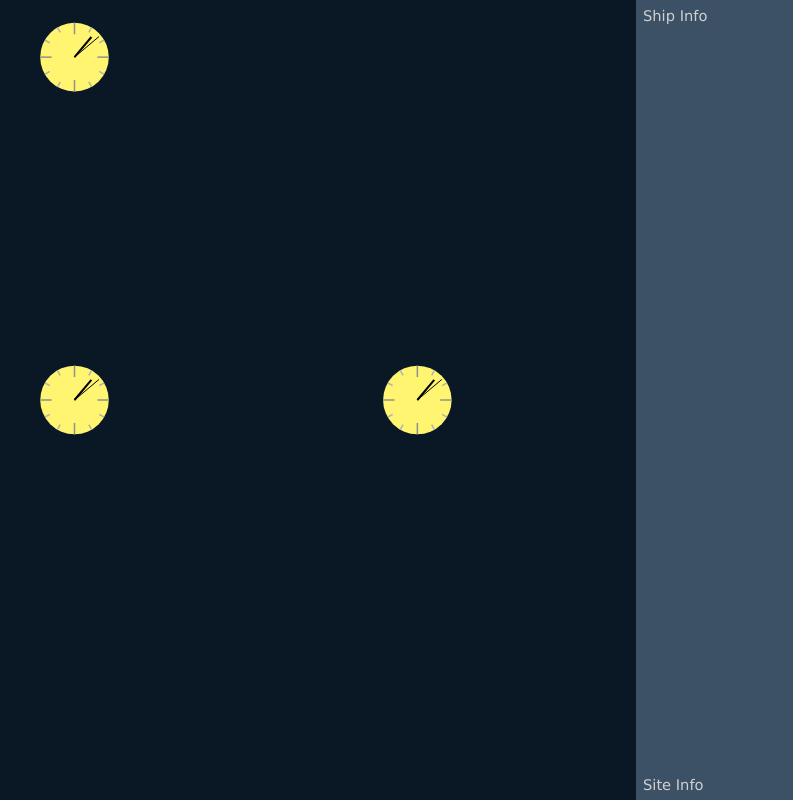
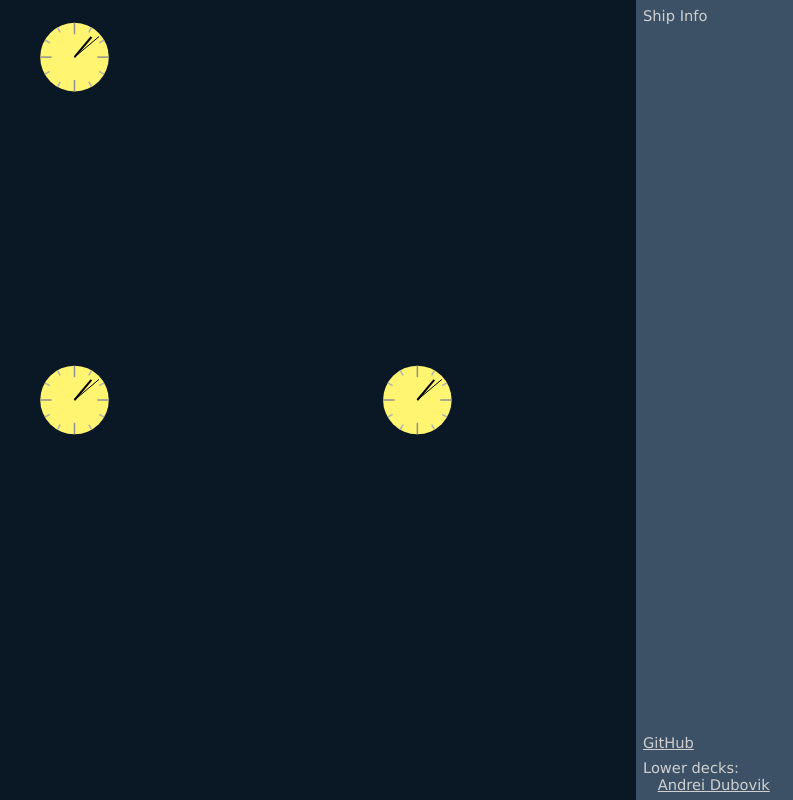
Before and after one commit to andrei-dubovik/spacetime, a plain HTML site: page index.html in a window 1280 px wide. Shown: the whole page, without its empty margins (487-1280 px from the left). Drawn offline with Linux system fonts and the light colour scheme.

Commit message:
Added credits

```diff
--- a/index.html
+++ b/index.html
@@ -15,7 +15,7 @@
                         Ship Info
                     </div>
                     <div class="site-info">
-                        Site Info
+                        <a href="https://github.com/andrei-dubovik/spacetime">GitHub</a>
                     </div>
                 </div>
                 <!-- viewBox size is given in lightseconds -->
@@ -65,7 +65,9 @@
                     Ship Info
                 </div>
                 <div class="site-info">
-                    Site Info
+                    <div class="section"><a href="https://github.com/andrei-dubovik/spacetime">GitHub</a></div>
+                    <div class="section">Lower decks:</div>
+                    <div class="item"><a href="https://dubovik.eu">Andrei Dubovik</a></div>
                 </div>
             </div>
         </div>
--- a/interface.css
+++ b/interface.css
@@ -11,6 +11,10 @@ body {
     color: #d0d0d0;
     font-size: 11pt;
     font-family: "Verdana", sans-serif;
+}
+
+a {
+  color: inherit;
 }
 
 #main-container {
@@ -41,6 +45,14 @@ body {
 
 .ship-info {
     flex: 1 0 0;
+}
+
+.section {
+    margin-top: 1ex;
+}
+
+.item {
+    padding-left: 1em;
 }
 
 #map {
```
